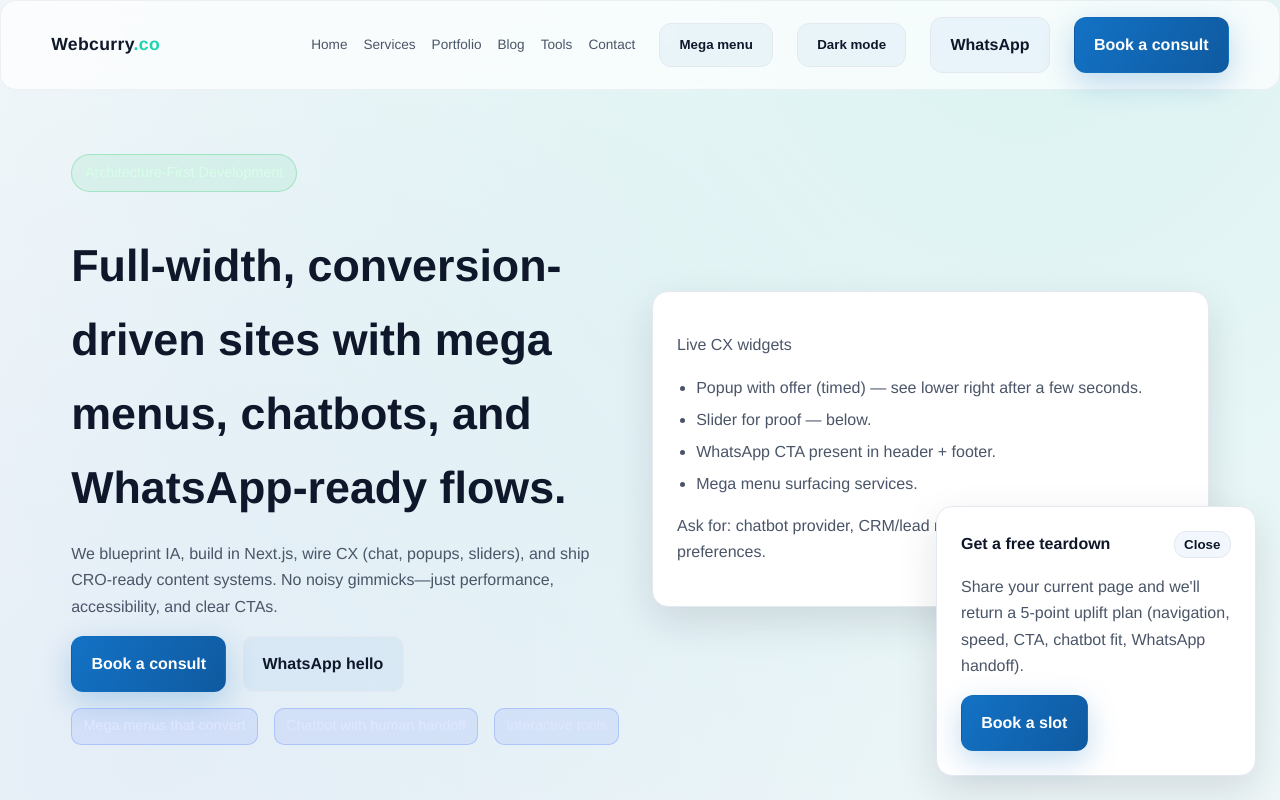
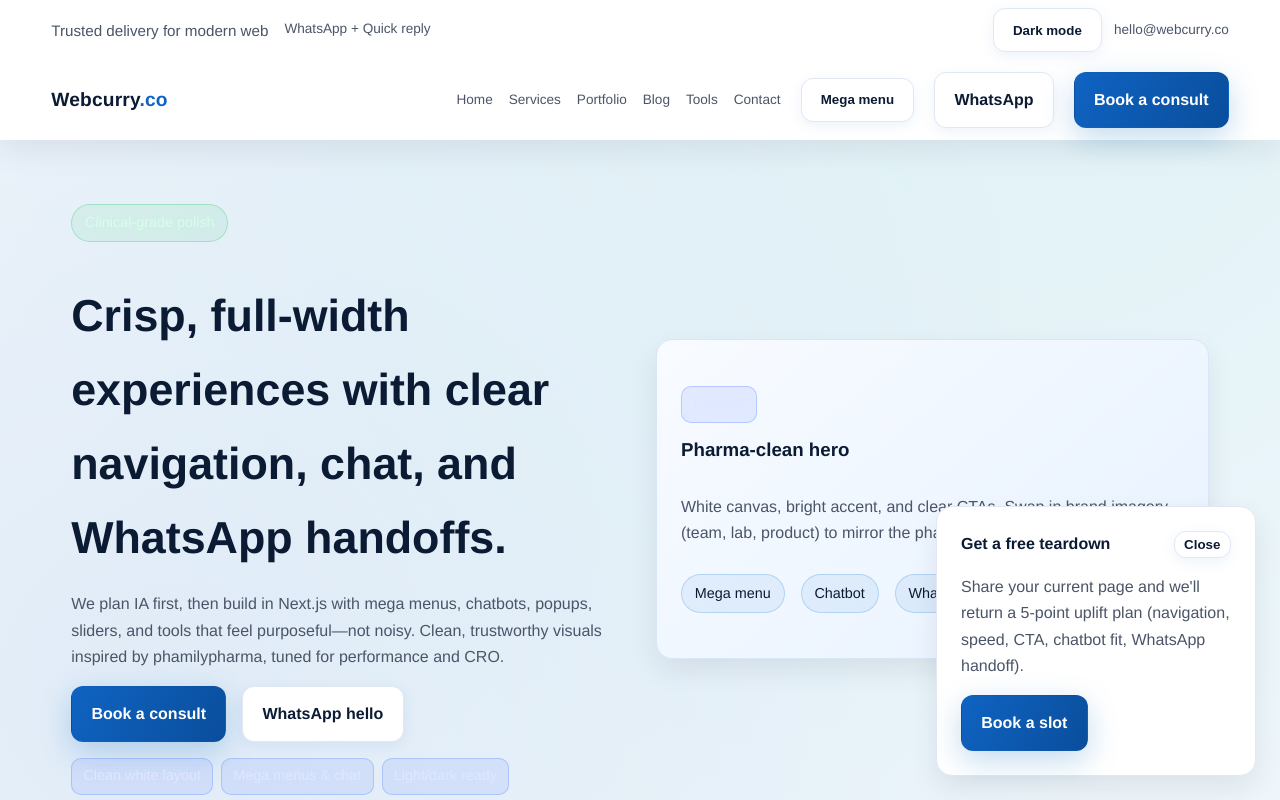
Before and after one commit to websmartshubhamk/webcurry.co, a Next.js app: page / in a window 1280 px wide. Shown: the top 800 px of the page. Built offline with nearby package versions, Linux system fonts and the light colour scheme.

Commit message:
style: align UI closer to phamilypharma aesthetic with light theme focus

```diff
--- a/app/globals.css
+++ b/app/globals.css
@@ -1,15 +1,15 @@
 :root {
-  --bg: #f6f8fb;
+  --bg: #f2f7fc;
   --panel: #ffffff;
   --muted: #4a5568;
-  --text: #0f172a;
-  --brand: #1372c5;
-  --brand-strong: #0f5aa0;
-  --accent: #1dd3b0;
-  --border: #e4e8f0;
+  --text: #0b1b33;
+  --brand: #0f63c2;
+  --brand-strong: #0a4e9c;
+  --accent: #0fb8b1;
+  --border: #e1e8f2;
   --success: #1d9d74;
   --danger: #e45462;
-  --shadow: 0 15px 40px rgba(15, 23, 42, 0.12);
+  --shadow: 0 12px 28px rgba(15, 23, 42, 0.08);
   color-scheme: light;
 }
 
@@ -20,7 +20,7 @@
   --text: #e9edf5;
   --brand: #6c8cff;
   --brand-strong: #4d6bff;
-  --accent: #f3b35b;
+  --accent: #1dd3b0;
   --border: #1c2235;
   --success: #50d38a;
   --danger: #f7797d;
@@ -35,9 +35,8 @@
 body {
   margin: 0;
   font-family: "Helvetica Neue", Helvetica, Arial, sans-serif;
-  background: radial-gradient(circle at 12% 20%, rgba(19, 114, 197, 0.08), transparent 28%),
-    radial-gradient(circle at 80% 0%, rgba(29, 211, 176, 0.12), transparent 30%),
-    var(--bg);
+  background: radial-gradient(circle at 12% 18%, rgba(15, 99, 194, 0.08), transparent 30%),
+    radial-gradient(circle at 80% 0%, rgba(15, 184, 177, 0.08), transparent 28%), var(--bg);
   color: var(--text);
   line-height: 1.65;
 }
@@ -115,9 +114,10 @@ img {
 }
 
 .btn-secondary {
-  background: rgba(19, 114, 197, 0.06);
+  background: #ffffff;
   color: var(--text);
   border-color: var(--border);
+  box-shadow: 0 4px 14px rgba(15, 99, 194, 0.08);
 }
 
 .btn:hover {
--- a/app/page.tsx
+++ b/app/page.tsx
@@ -14,15 +14,18 @@ export default function Home() {
   return (
     <>
       <section className="section">
-        <div className="container split" style={{ alignItems: "center" }}>
+        <div
+          className="container"
+          style={{ display: "grid", gridTemplateColumns: "repeat(auto-fit, minmax(320px, 1fr))", gap: "2rem", alignItems: "center" }}
+        >
           <div>
-            <span className="pill pill-success">Architecture-First Development</span>
+            <span className="pill pill-success">Clinical-grade polish</span>
             <h1 style={{ fontSize: "2.8rem", marginBottom: "0.75rem" }}>
-              Full-width, conversion-driven sites with mega menus, chatbots, and WhatsApp-ready flows.
+              Crisp, full-width experiences with clear navigation, chat, and WhatsApp handoffs.
             </h1>
             <p className="muted">
-              We blueprint IA, build in Next.js, wire CX (chat, popups, sliders), and ship CRO-ready content systems. No noisy gimmicks—just
-              performance, accessibility, and clear CTAs.
+              We plan IA first, then build in Next.js with mega menus, chatbots, popups, sliders, and tools that feel purposeful—not noisy. Clean,
+              trustworthy visuals inspired by phamilypharma, tuned for performance and CRO.
             </p>
             <div className="flex" style={{ flexWrap: "wrap" }}>
               <Link className="btn btn-primary" href="/contact">
@@ -32,21 +35,36 @@ export default function Home() {
                 WhatsApp hello
               </a>
             </div>
-            <div className="flex" style={{ marginTop: "1rem", flexWrap: "wrap" }}>
-              <span className="badge">Mega menus that convert</span>
-              <span className="badge">Chatbot with human handoff</span>
-              <span className="badge">Interactive tools</span>
+            <div className="flex" style={{ marginTop: "1rem", flexWrap: "wrap", gap: "0.5rem" }}>
+              <span className="badge">Clean white layout</span>
+              <span className="badge">Mega menus & chat</span>
+              <span className="badge">Light/dark ready</span>
             </div>
           </div>
-          <div className="card">
-            <p className="muted">Live CX widgets</p>
-            <ul className="list">
-              <li>Popup with offer (timed) — see lower right after a few seconds.</li>
-              <li>Slider for proof — below.</li>
-              <li>WhatsApp CTA present in header + footer.</li>
-              <li>Mega menu surfacing services.</li>
-            </ul>
-            <p className="muted">Ask for: chatbot provider, CRM/lead routing, analytics/consent preferences.</p>
+          <div
+            className="card"
+            style={{
+              minHeight: "320px",
+              background: "linear-gradient(140deg, #f8fbff, #e7f2ff)",
+              display: "flex",
+              flexDirection: "column",
+              justifyContent: "center",
+              gap: "0.75rem",
+              borderColor: "#d8e6f7"
+            }}
+          >
+            <span className="badge" style={{ alignSelf: "flex-start" }}>
+              Preview
+            </span>
+            <h3 style={{ margin: 0 }}>Pharma-clean hero</h3>
+            <p className="muted">
+              White canvas, bright accent, and clear CTAs. Swap in brand imagery (team, lab, product) to mirror the phamilypharma aesthetic.
+            </p>
+            <div className="flex" style={{ flexWrap: "wrap" }}>
+              <div className="pill">Mega menu</div>
+              <div className="pill">Chatbot</div>
+              <div className="pill">WhatsApp</div>
+            </div>
           </div>
         </div>
       </section>
@@ -130,7 +148,7 @@ export default function Home() {
           </div>
         }
       >
-        <div className="card">
+        <div className="card" style={{ background: "linear-gradient(120deg, #f8fbff, #eef4ff)", borderColor: "#d8e6f7" }}>
           <p className="muted">
             Send us your current URL and goals. We return IA recommendations, chat/popup placements, and a delivery plan that favors maintainability
             and speed.
--- a/components/Header.tsx
+++ b/components/Header.tsx
@@ -12,17 +12,31 @@ export function Header() {
   const [megaOpen, setMegaOpen] = useState(false);
 
   return (
-    <header className="glass" style={{ position: "sticky", top: 0, zIndex: 50 }}>
-      <div className="container" style={{ display: "flex", alignItems: "center", justifyContent: "space-between", padding: "1rem 0" }}>
-        <Link href="/" style={{ fontWeight: 700, fontSize: "1.1rem", letterSpacing: "0.02em" }}>
-          Webcurry<span style={{ color: "var(--accent)" }}>.co</span>
+    <header style={{ position: "sticky", top: 0, zIndex: 50, background: "var(--panel)", boxShadow: "0 10px 30px rgba(15,23,42,0.08)" }}>
+      <div className="container" style={{ display: "flex", justifyContent: "space-between", alignItems: "center", padding: "0.5rem 0", fontSize: "0.95rem" }}>
+        <div className="muted" style={{ display: "flex", gap: "1rem", flexWrap: "wrap" }}>
+          <span>Trusted delivery for modern web</span>
+          <a href={whatsappLink} className="tag" target="_blank" rel="noreferrer">
+            WhatsApp + Quick reply
+          </a>
+        </div>
+        <div style={{ display: "flex", gap: "0.75rem", alignItems: "center" }}>
+          <ThemeToggle />
+          <a className="tag" href="mailto:hello@webcurry.co">
+            hello@webcurry.co
+          </a>
+        </div>
+      </div>
+      <div className="container" style={{ display: "flex", alignItems: "center", justifyContent: "space-between", padding: "0.75rem 0" }}>
+        <Link href="/" style={{ fontWeight: 700, fontSize: "1.2rem", letterSpacing: "0.01em" }}>
+          Webcurry<span style={{ color: "var(--brand)" }}>.co</span>
         </Link>
         <nav
           aria-label="Primary"
           style={{
             display: "flex",
             alignItems: "center",
-            gap: "1.5rem"
+            gap: "1.25rem"
           }}
         >
           <div className="desktop-nav" style={{ display: "none", gap: "1rem" }}>
@@ -43,7 +57,7 @@ export function Header() {
                   position: "absolute",
                   top: "calc(100% + 0.5rem)",
                   right: 0,
-                  width: "420px",
+                  width: "460px",
                   background: "var(--panel)"
                 }}
               >
@@ -65,7 +79,6 @@ export function Header() {
               </div>
             )}
           </div>
-          <ThemeToggle />
           <a className="btn btn-secondary" href={whatsappLink} target="_blank" rel="noreferrer">
             WhatsApp
           </a>
```
